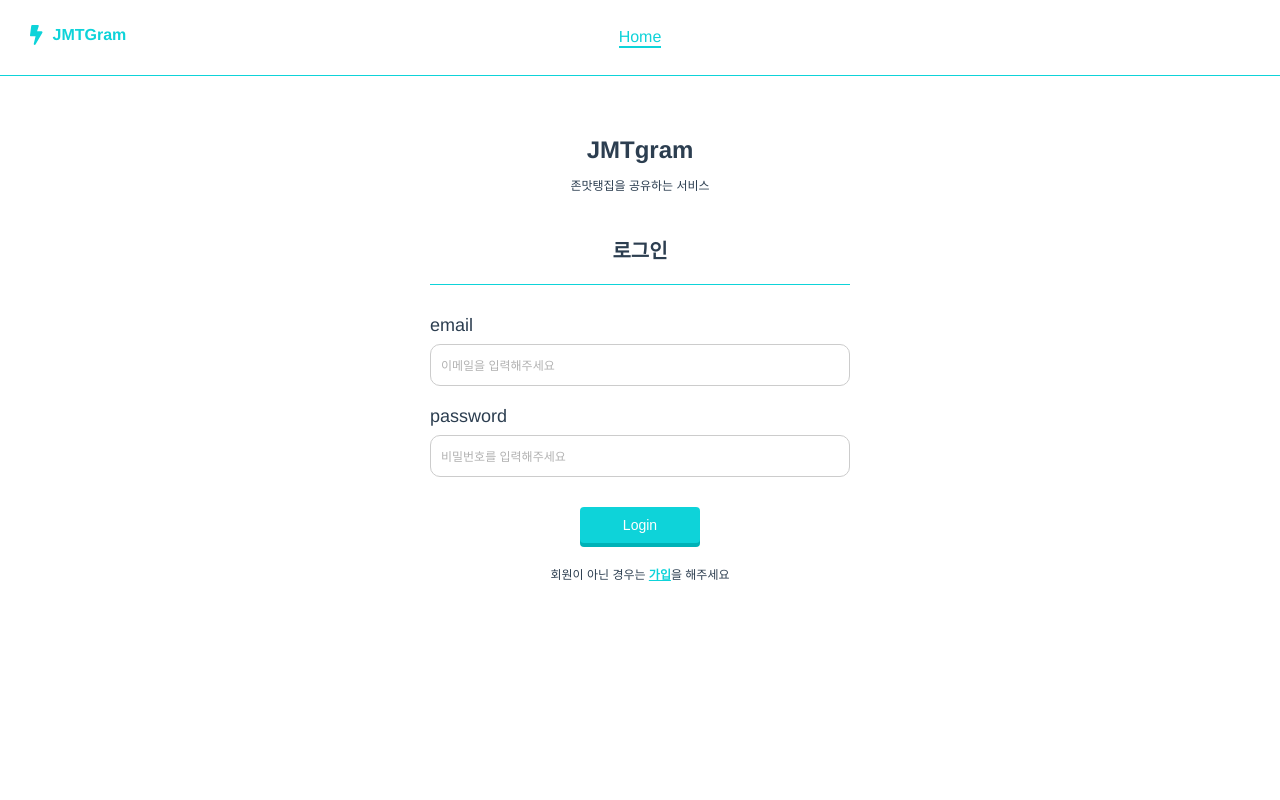
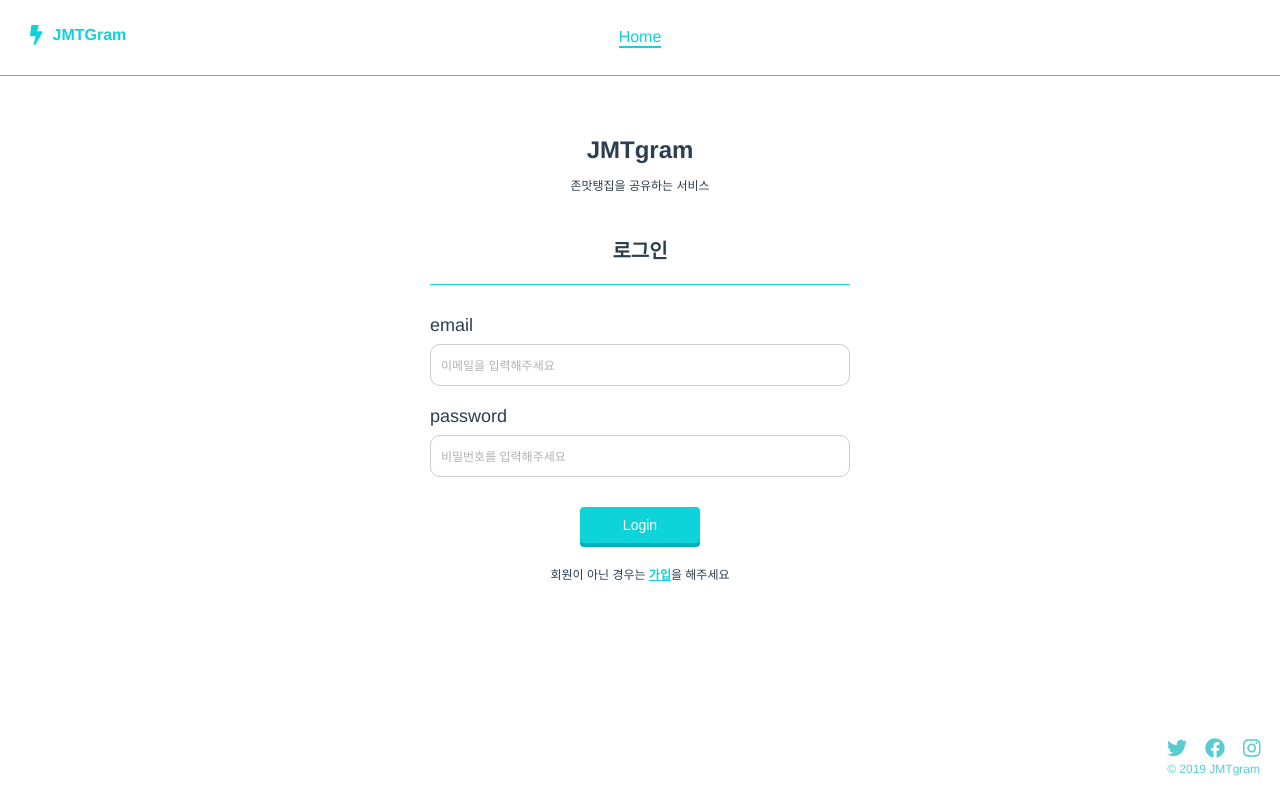
Before and after one commit to shldhee/jmtgrr-vue-firebase, a Vue app: page / in a window 1280 px wide. Built offline with nearby package versions, Linux system fonts and the light colour scheme; what vue-image-preloader, vue-momentjs would draw is missing.

Commit message:
Feat: footer infomation

```diff
--- a/package.json
+++ b/package.json
@@ -9,6 +9,7 @@
   },
   "dependencies": {
     "@fortawesome/fontawesome-svg-core": "^1.2.18",
+    "@fortawesome/free-brands-svg-icons": "^5.8.2",
     "@fortawesome/free-solid-svg-icons": "^5.8.2",
     "@fortawesome/vue-fontawesome": "^0.1.6",
     "chart.js": "^2.8.0",
--- a/src/App.vue
+++ b/src/App.vue
@@ -4,6 +4,17 @@
     <NotificationContainer />
     <div class="main">
       <router-view class="container" />
+    </div>
+    <div class="fixed">
+      <ul class="fixed_list">
+        <!-- <li class="fixed_item">JMTgram</li> -->
+        <li class="fixed_item fixed_item-sns">
+          <font-awesome-icon :icon="{ prefix: 'fab', iconName: 'twitter' }" />
+          <font-awesome-icon :icon="{ prefix: 'fab', iconName: 'facebook' }" />
+          <font-awesome-icon :icon="{ prefix: 'fab', iconName: 'instagram' }" />
+        </li>
+        <li class="fixed_item">© 2019 JMTgram</li>
+      </ul>
     </div>
   </div>
 </template>
@@ -105,10 +116,6 @@ button {
 }
 
 .form {
-  // flex-grow: 1;
-  // max-width: 640px;
-  // box-sizing: border-box;
-  // padding: 0 3rem 3rem;
   display: flex;
   flex-direction: column;
   align-items: center;
@@ -221,4 +228,26 @@ button {
     color: #0ed3d9;
   }
 }
+
+.fixed {
+  position: fixed;
+  right: 20px;
+  bottom: 20px;
+  &_list {
+    margin: 0;
+  }
+
+  &_item {
+    margin: 4px 0;
+    list-style: none;
+    font-sinze: 1.2rem;
+    color: #57cdd1;
+
+    &-sns {
+      font-size: 20px;
+      display: flex;
+      justify-content: space-between;
+    }
+  }
+}
 </style>
--- a/src/main.js
+++ b/src/main.js
@@ -9,6 +9,11 @@ import camelCase from 'lodash/camelCase'
 import Vuelidate from 'vuelidate'
 import { library } from '@fortawesome/fontawesome-svg-core'
 import { faCoffee, faBolt } from '@fortawesome/free-solid-svg-icons'
+import {
+  faFacebook,
+  faTwitter,
+  faInstagram
+} from '@fortawesome/free-brands-svg-icons'
 import { FontAwesomeIcon } from '@fortawesome/vue-fontawesome'
 import moment from 'moment'
 import VueMomentJS from 'vue-momentjs'
@@ -16,7 +21,7 @@ import imagePreloader from 'vue-image-preloader'
 import VueLazyload from 'vue-lazyload'
 
 Vue.use(Vuelidate)
-library.add(faCoffee, faBolt)
+library.add(faCoffee, faBolt, faFacebook, faTwitter, faInstagram)
 Vue.component('font-awesome-icon', FontAwesomeIcon)
 Vue.use(VueMomentJS, moment)
 Vue.use(imagePreloader)
```
Also changed, not shown: firebase.json, 1 other file (tests, documents, lock files or other folders).
